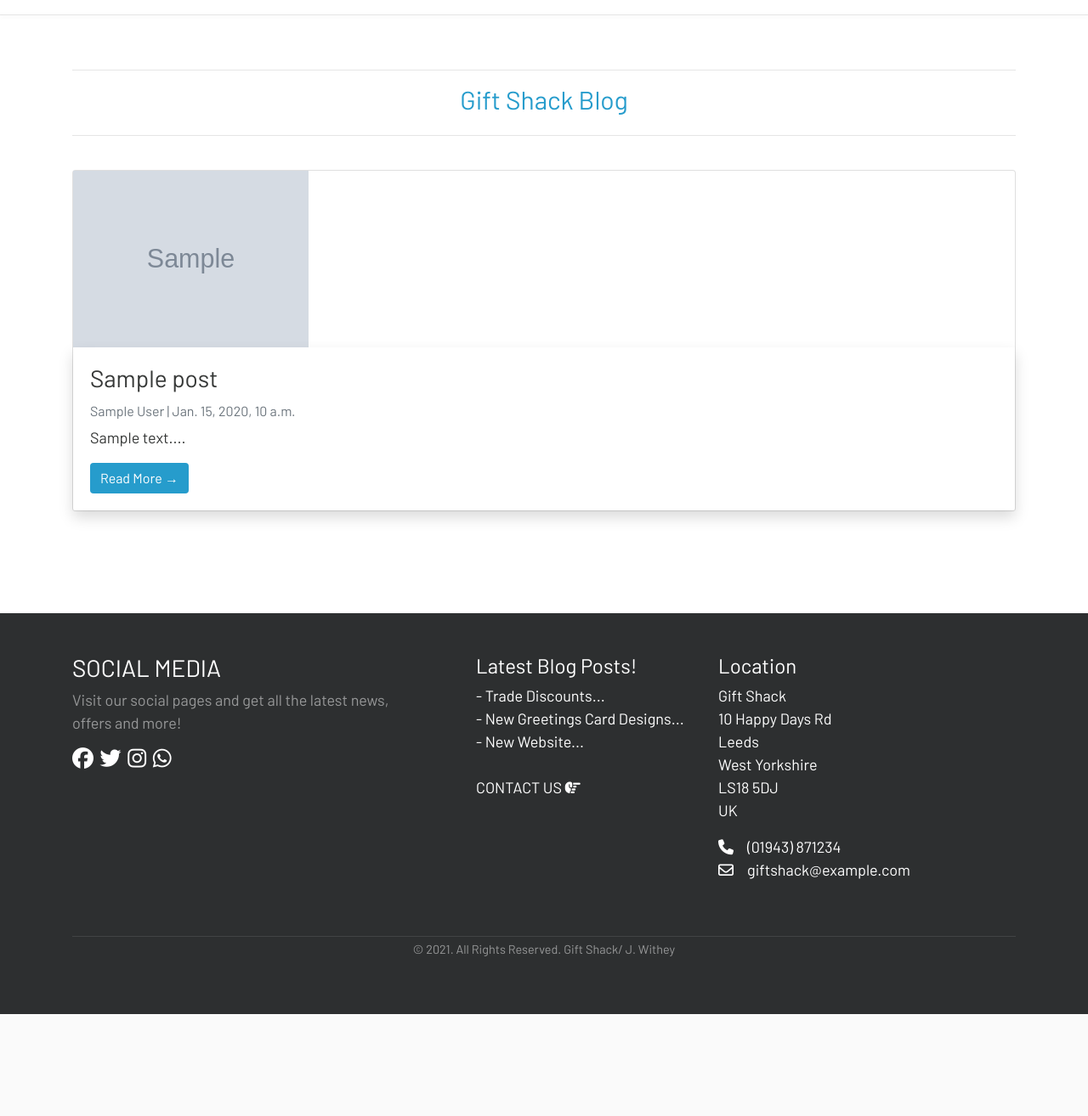
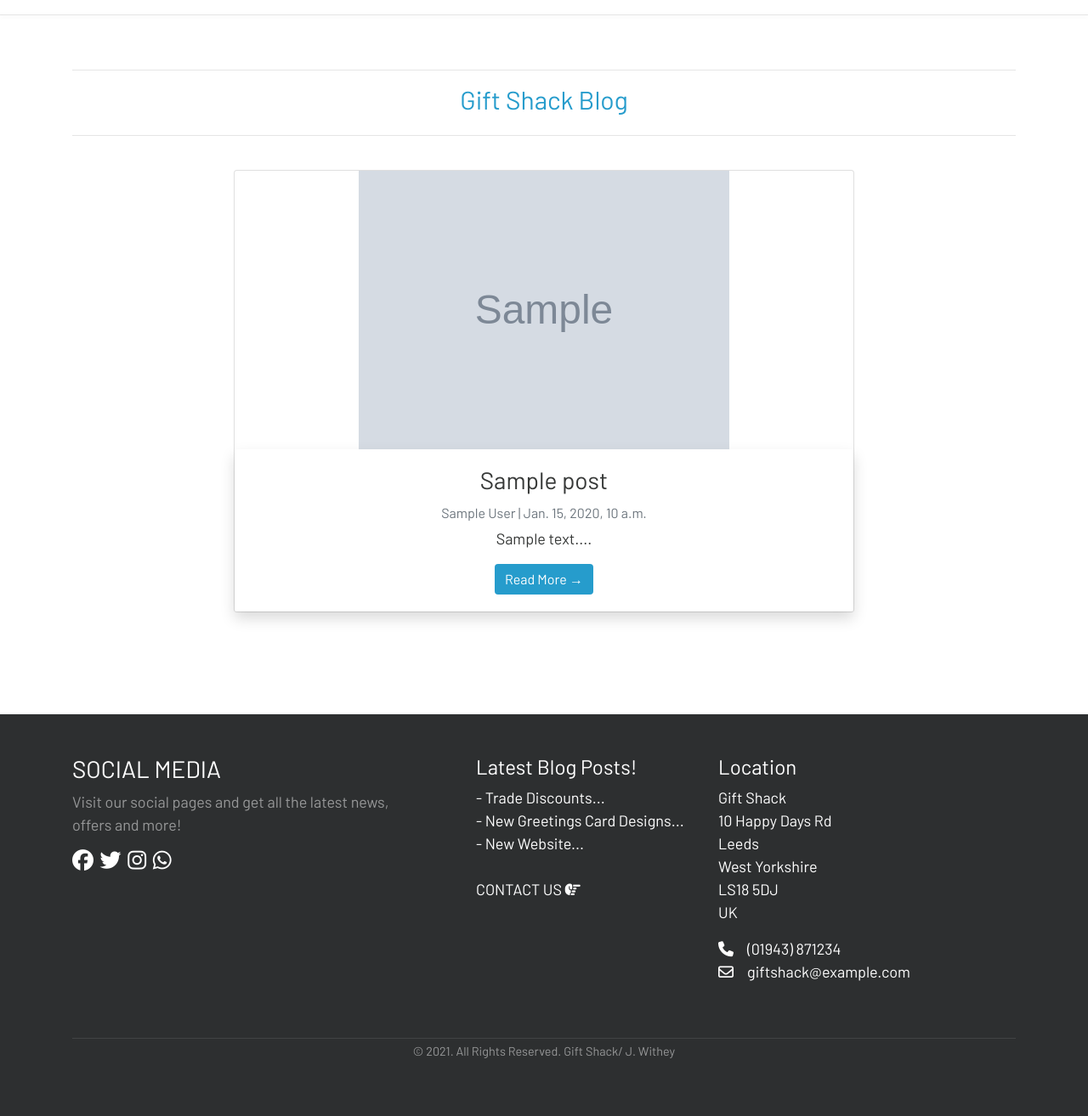
Before and after one commit to JohnW876/gift-shack, a Django app: template blog/templates/blog/posts.html in a window 1280 px wide. Shown: the part 239-1553 px from the top of the page at 85% size. Before the commit the page ends 1433 px from the top, so only its background shows below. Run offline with Django 3.2, Linux system fonts and the light colour scheme; the template is opened without the code that fills it: most values are stand-ins (such as "Sample title", 1, 10 or a date in 2020); grey boxes marked "Sample" are stand-in pictures; some libraries are stand-ins or nearby versions.

Commit message:
Style blog posts and blog detail pages

```diff
--- a/blog/static/blog/css/posts.css
+++ b/blog/static/blog/css/posts.css
@@ -6,3 +6,15 @@ body {
 .head_text {
     color: rgb(61, 58, 58);
 }
+
+.center {
+  margin: auto;
+  width: 90%;
+}
+
+.blog-image {
+  display: block;
+  margin-left: auto;
+  margin-right: auto;
+  width: 90%;
+}
--- a/blog/templates/blog/post_detail.html
+++ b/blog/templates/blog/post_detail.html
@@ -19,13 +19,13 @@
 
 <div class="container">
   <div class="row">
-    <div class="col-12 card border-0 mb-4  mt-4 left  top">
+    <div class="col-12 card border-0 mb-4 mt-4 left  top">
       <div class="card-body shadow">
         <h2>{% block title %} {{ object.title }} {% endblock title %}</h2>
         <p class=" text-muted">{{ post.content }}</p>
         <p class=" text-muted">{{ post.author }} | {{ post.created_on }}</p>
         {% if post.image %}
-        <img class="img-responsive" src="{{ post.image.url }}" style="width:50%" alt="{{ post.title }}">
+        <img class="img-responsive blog-image" src="{{ post.image.url }}" style="width:70%" alt="{{ post.title }}">
         {% endif %}
         <p class="card-text ">{{ object.content | safe }}</p>
 
--- a/blog/templates/blog/posts.html
+++ b/blog/templates/blog/posts.html
@@ -18,14 +18,14 @@
         </div>
     </div>
 </header>
-<div class="container mb-5">
+<div class="container center mb-5">
     <div class="row">
         <!-- Blog Entries Column -->
-        <div class="col-12 mt-3 left">
+        <div class="col-sm-12 col-md-8 mt-3 center text-center">
             {% for post in post_list %}
             <div class="card mb-4">
                 {% if post.image %}
-                <img class="img-responsive" src="{{ post.image.url }}" style="width:25%" alt="{{ post.title }}">
+                <img class="img-responsive blog-image" src="{{ post.image.url }}" style="width:60%" alt="{{ post.title }}">
                 {% endif %}
                 <div class="card-body shadow">
                     <h3 class="card-title">{{ post.title }}</h3>
```
Also changed, not shown: TESTING.md (+3 -0 lines). Lines whose indentation alone changed are shown as unchanged.
